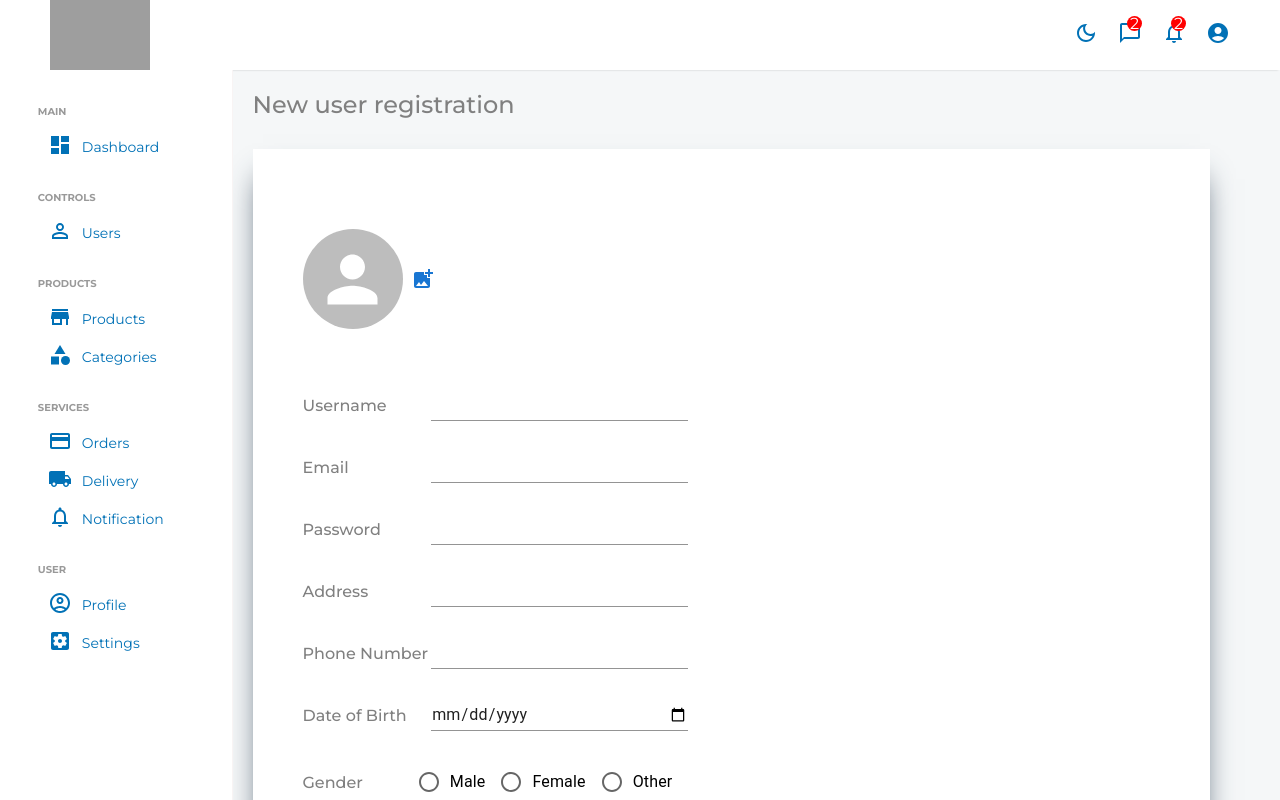
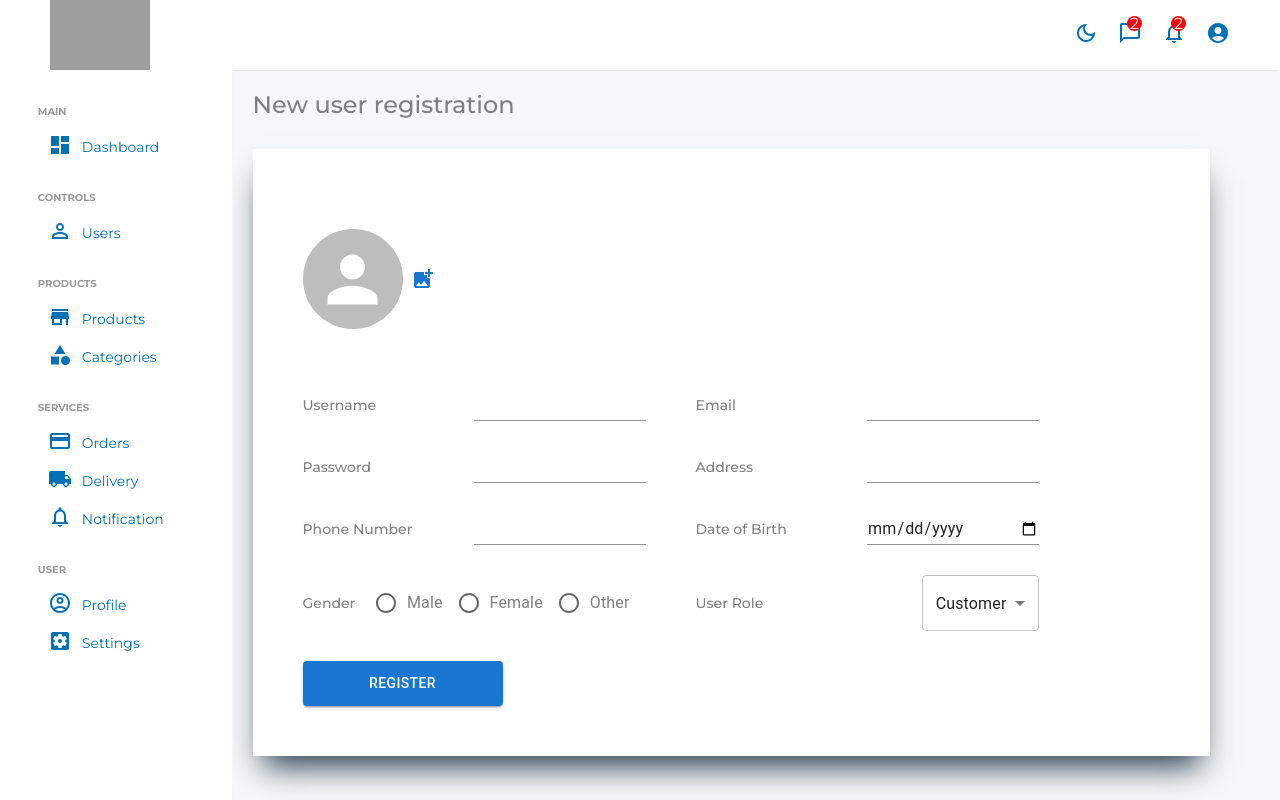
Before and after one commit to rxmann/Ecommerce-BechCha-Client, a React (Create React App) app: page /admin/user/register in a window 1280 px wide. Shown: the top 800 px of the page. Built offline with nearby package versions, Linux system fonts and the light colour scheme; grey boxes are pictures that could not be loaded.

Commit message:
User registaration page done

```diff
--- a/src/AdminComponents/User/UserRegister.jsx
+++ b/src/AdminComponents/User/UserRegister.jsx
@@ -29,20 +29,22 @@ const FormDiv = styled.div`
 `
 
 const FormItem = styled.div`
-    width: 45%;
+    width: 40%;
     display: flex;
     margin: 30px 50px 0px 0px;
     align-items: center;
+    font-size: 14px;
+    font-weight: 500;
+    color: gray;
 `
 
 const Label = styled.label`
     flex: 1;
-    font-weight: 500;
-    color: gray;
+
 `
 
 const TextInput = styled(TextField)`
-    flex: 2;
+    flex: 1;
     color: gray;
 `
 
```
